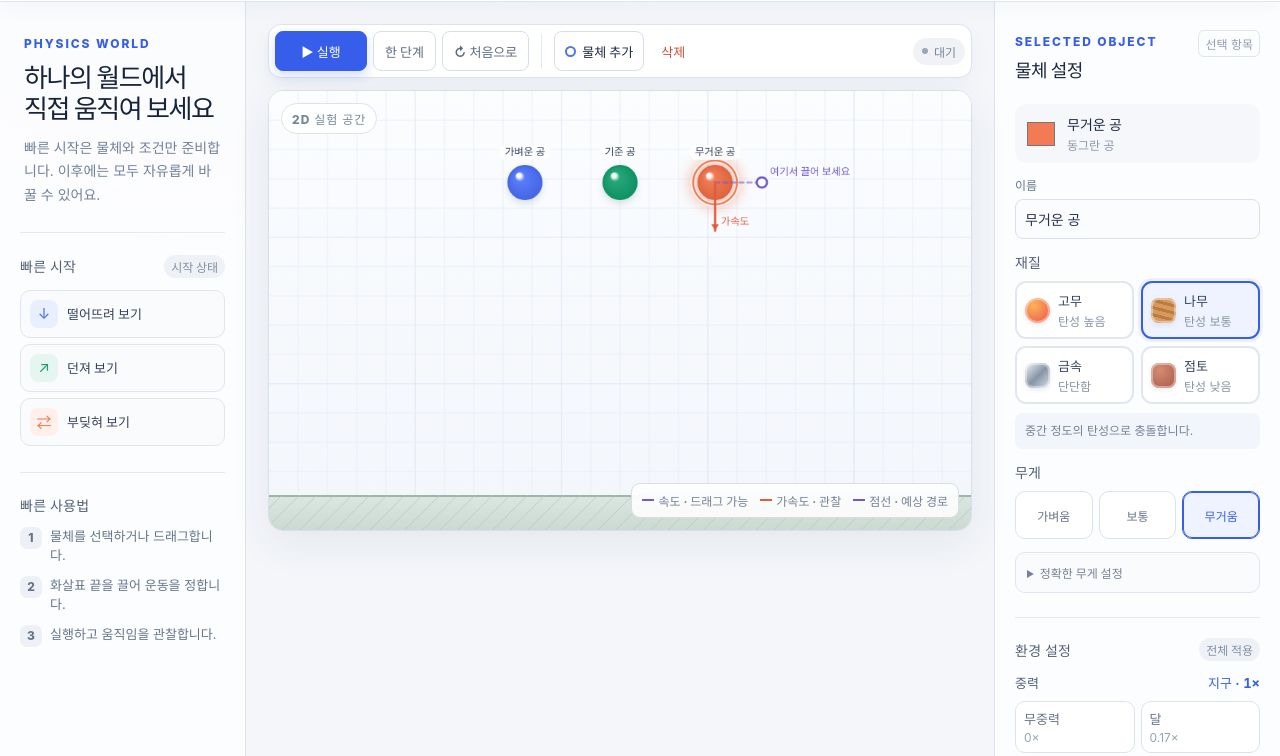
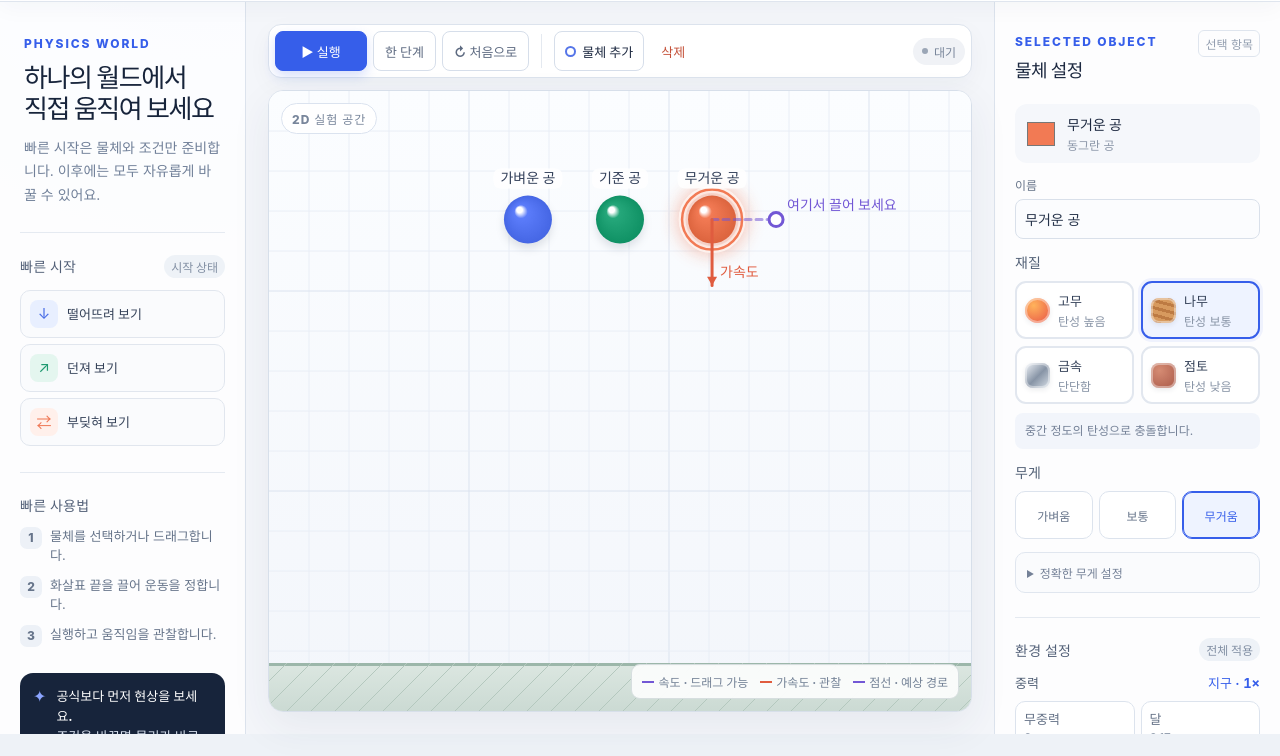
Before and after one commit to capalace/open-physics, a website built with Vite: page index.html in a window 1280 px wide. Shown: the part 66-822 px from the top of the page. Built offline with nearby package versions, Linux system fonts and the light colour scheme.

Commit message:
feat: 실험 공간을 전체 화면으로 확장

```diff
--- a/index.html
+++ b/index.html
@@ -21,7 +21,6 @@
       <button type="button" disabled>열</button>
       <button type="button" disabled>현대물리</button>
     </nav>
-    <div class="header-meta"><b>ALPHA</b><span>하나의 월드, 다양한 법칙</span></div>
   </header>
 
   <main class="app-layout">
--- a/src/app/physics-playground.ts
+++ b/src/app/physics-playground.ts
@@ -335,6 +335,7 @@ export class PhysicsPlayground {
   }
 
   private frame(time: number): void {
+    this.resizeToDisplaySize();
     const elapsed = Math.min((time - this.lastFrame) / 1000 || 0, 0.05);
     this.lastFrame = time;
 
@@ -355,6 +356,55 @@ export class PhysicsPlayground {
       this.notify();
     }
     requestAnimationFrame((next) => this.frame(next));
+  }
+
+  private resizeToDisplaySize(): void {
+    if (typeof this.canvas.getBoundingClientRect !== "function") return;
+    const rect = this.canvas.getBoundingClientRect();
+    const width = Math.round(rect.width);
+    const height = Math.round(rect.height);
+    if (width <= 0 || height <= FLOOR_HEIGHT || (width === this.canvas.width && height === this.canvas.height)) return;
+    this.resizeWorld(width, height);
+  }
+
+  private resizeWorld(width: number, height: number): void {
+    const previousWidth = this.canvas.width;
+    const previousFloorY = this.floorY;
+    const nextFloorY = height - FLOOR_HEIGHT;
+
+    for (const [id, object] of this.objects) {
+      const body = this.simulation.getBody(id);
+      if (!body) continue;
+      const halfWidth = object.shape === "circle" ? object.radius : object.width / 2;
+      const halfHeight = object.shape === "circle" ? object.radius : object.height / 2;
+      body.state.position = {
+        x: this.scaleBetweenBounds(
+          body.state.position.x,
+          14 + halfWidth,
+          previousWidth - 14 - halfWidth,
+          14 + halfWidth,
+          width - 14 - halfWidth,
+        ),
+        y: this.scaleBetweenBounds(
+          body.state.position.y,
+          14 + halfHeight,
+          previousFloorY - halfHeight,
+          14 + halfHeight,
+          nextFloorY - halfHeight,
+        ),
+      };
+    }
+
+    this.canvas.width = width;
+    this.canvas.height = height;
+    this.syncObjects();
+    this.clearTrails();
+  }
+
+  private scaleBetweenBounds(value: number, oldMin: number, oldMax: number, nextMin: number, nextMax: number): number {
+    if (oldMax <= oldMin || nextMax <= nextMin) return nextMin;
+    const ratio = Math.max(0, Math.min(1, (value - oldMin) / (oldMax - oldMin)));
+    return nextMin + ratio * (nextMax - nextMin);
   }
 
   private advance(dt: number): void {
--- a/src/app/style.css
+++ b/src/app/style.css
@@ -27,7 +27,7 @@ button:focus-visible, input:focus-visible { outline: 3px solid #91a8ff; outline-
   z-index: 20;
   top: 0;
   display: grid;
-  grid-template-columns: 250px 1fr auto;
+  grid-template-columns: 250px 1fr 250px;
   align-items: center;
   min-height: 68px;
   padding: 0 24px;
@@ -74,13 +74,10 @@ button:focus-visible, input:focus-visible { outline: 3px solid #91a8ff; outline-
 }
 .subject-nav button.is-active { background: var(--ink); color: white; box-shadow: 0 5px 12px #1d294024; }
 .subject-nav button:disabled { opacity: .42; cursor: not-allowed; }
-.header-meta { display: flex; align-items: center; gap: 9px; color: #8793a6; font-size: 13px; font-weight: 600; }
-.header-meta b { border: 1px solid #cfd8e7; border-radius: 999px; padding: 4px 7px; color: #4d5c74; font-size: 12px; letter-spacing: .08em; }
-
 .app-layout {
   display: grid;
   grid-template-columns: 246px minmax(500px, 1fr) 286px;
-  width: min(1600px, 100%);
+  width: 100%;
   min-height: calc(100vh - 68px);
   margin: 0 auto;
 }
@@ -296,11 +293,18 @@ canvas { display: block; width: 100%; height: auto; aspect-ratio: 8 / 5; touch-a
 .trail-icon::after { position: absolute; top: 8px; left: 3px; width: 12px; border-top: 2px dashed #8391a6; content: ""; transform: rotate(-20deg); }
 .vector-icon::after { position: absolute; top: 8px; left: 3px; width: 11px; border-top: 2px solid #8391a6; content: ""; transform: rotate(-28deg); }
 
+@media (min-width: 941px) {
+  .app-layout { height: calc(100vh - 68px); min-height: 0; }
+  .panel { overflow-y: auto; }
+  .workspace { display: flex; min-height: 0; flex-direction: column; }
+  .canvas-frame { min-height: 0; flex: 1; }
+  canvas { width: 100%; height: 100%; aspect-ratio: auto; }
+}
+
 @media (max-width: 1180px) {
   .app-layout { grid-template-columns: 220px minmax(480px, 1fr) 260px; }
   .workspace { padding: 16px; }
-  .header-meta { display: none; }
-  .topbar { grid-template-columns: 220px 1fr; }
+  .topbar { grid-template-columns: 220px 1fr 220px; }
 }
 @media (max-width: 940px) {
   .topbar { position: static; grid-template-columns: 1fr; gap: 12px; padding: 14px 18px; }
```
Also changed, not shown: src/app/physics-playground.test.ts (+21 -0 lines).
